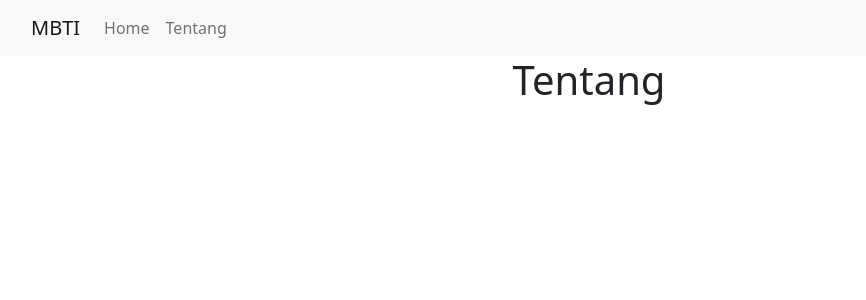
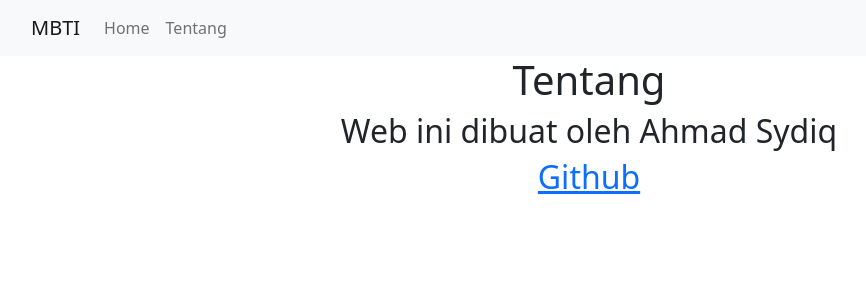
Before and after one commit to Frasydi/MBTI, a React (Vite) app: page /about in a window 1280 px wide. Shown: the top 300 px of the page, without its empty margins (51-917 px from the left). Built offline with nearby package versions, Linux system fonts and the light colour scheme.

Commit message:
fix About

```diff
--- a/src/router/about/index.tsx
+++ b/src/router/about/index.tsx
@@ -2,8 +2,9 @@ export default function About() {
     return(
         <>
             <h1 style={{textAlign:"center"}}>Tentang</h1>
-            <div>
-
+            <div style={{display:"grid",placeItems:"center"}}>
+                <h2>Web ini dibuat oleh Ahmad Sydiq</h2>
+                <h2><a href="https://github.com/Frasydi">Github</a></h2>
             </div>
         </>
     )
```
